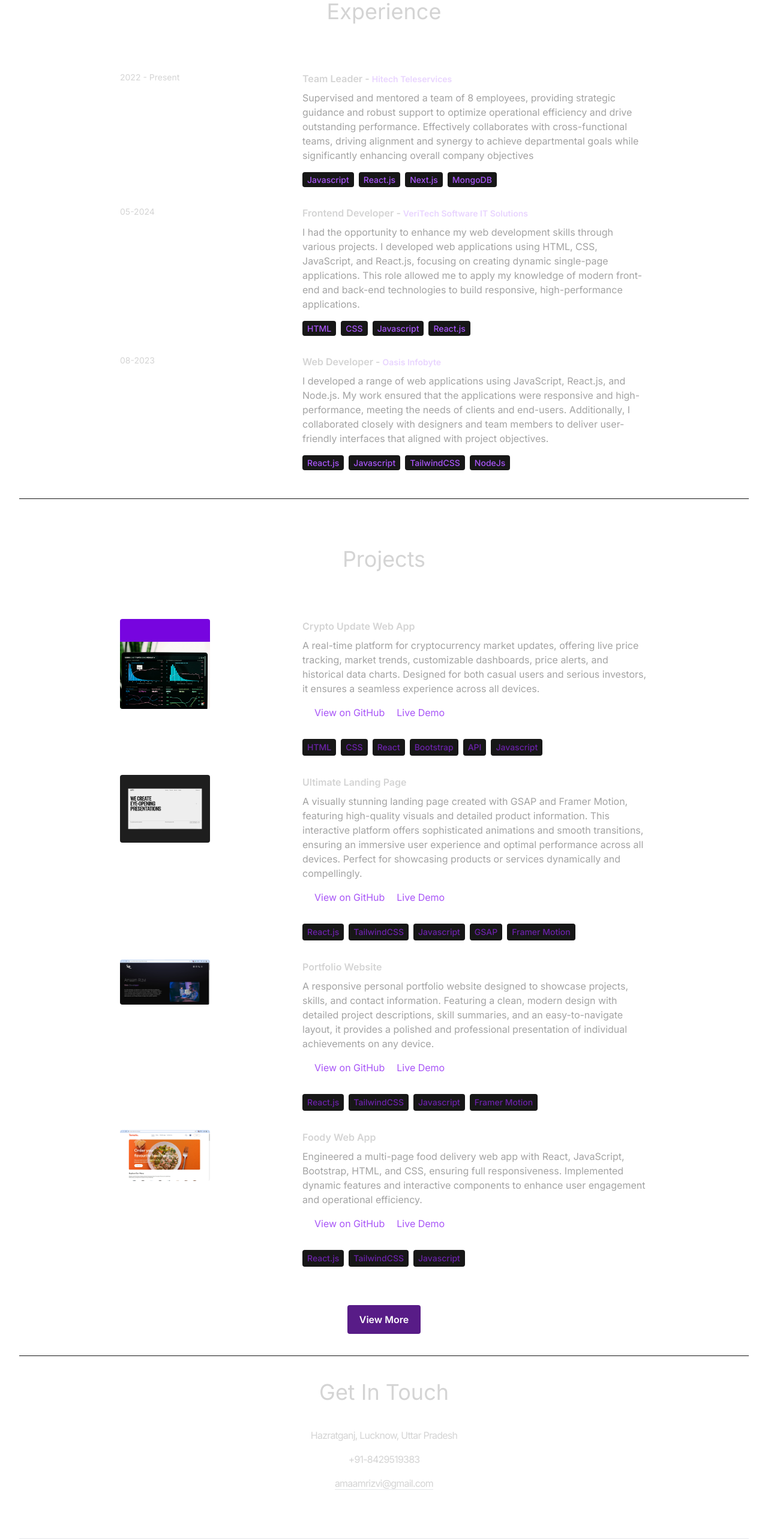
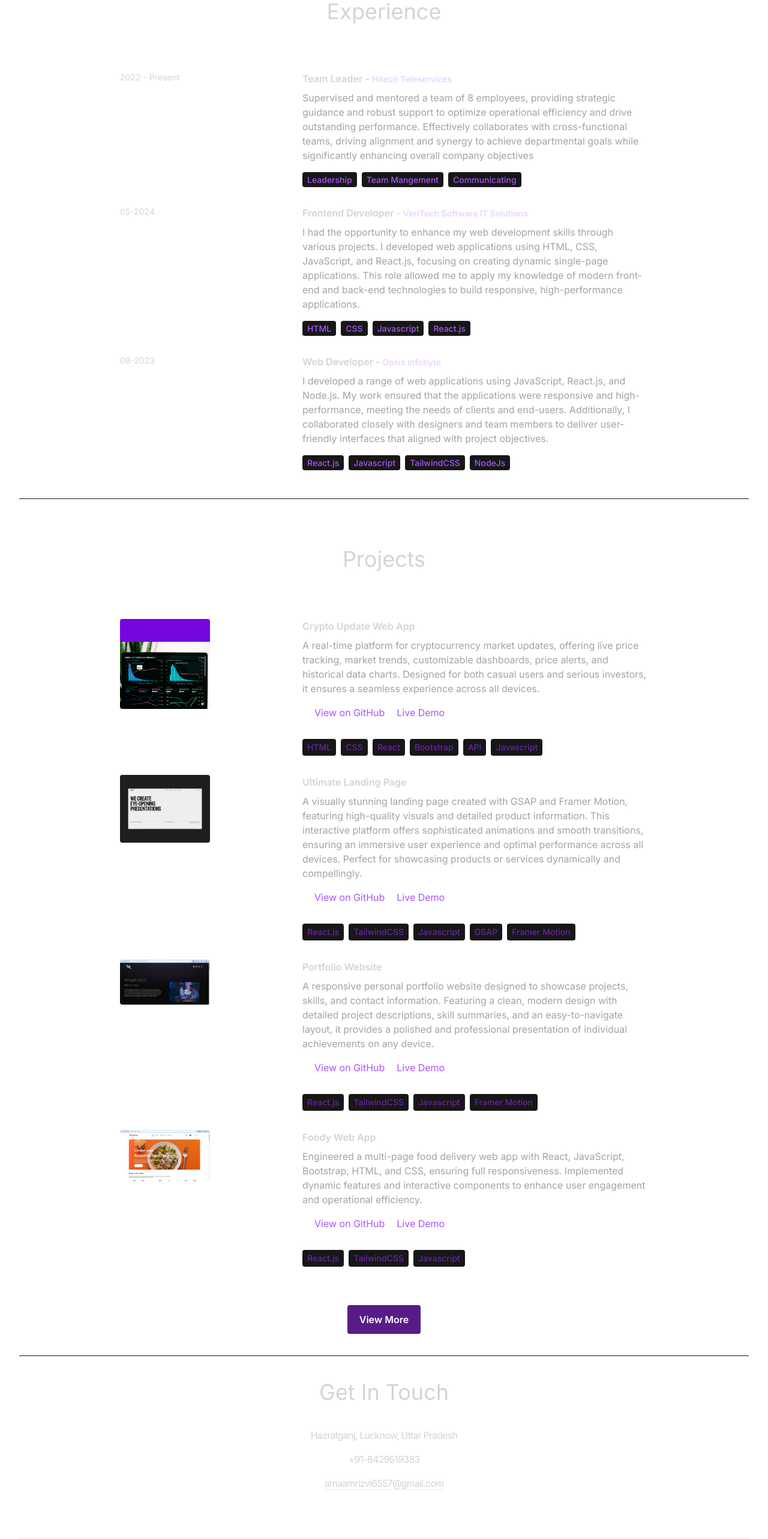
Before and after one commit to AmaamRizvi/My-Portfolio, a React (Vite) app: page / in a window 1280 px wide. Shown: the part 1964-4530 px from the top of the page at 60% size. Built offline with nearby package versions, Linux system fonts and the light colour scheme.

Commit message:
Update index.js

```diff
--- a/src/constants/index.js
+++ b/src/constants/index.js
@@ -15,7 +15,7 @@ export const EXPERIENCES = [
     description: `Supervised and mentored a team of 8 employees, providing strategic guidance and robust support to optimize
                    operational efficiency and drive outstanding performance. Effectively collaborates with cross-functional teams, driving alignment and synergy to achieve departmental
                    goals while significantly enhancing overall company objectives`,
-    technologies: ["Javascript", "React.js", "Next.js", "MongoDB"],
+    technologies: ["Leadership", "Team Mangement", "Communicating"],
   },
   {
     year: "05-2024",
@@ -81,5 +81,5 @@ export const PROJECTS = [
 export const CONTACT = {
   address: "Hazratganj, Lucknow, Uttar Pradesh",
   phoneNo: "+91-8429519383",
-  email: "amaamrizvi@gmail.com",
+  email: "amaamrizvi6557@gmail.com",
 };
```
